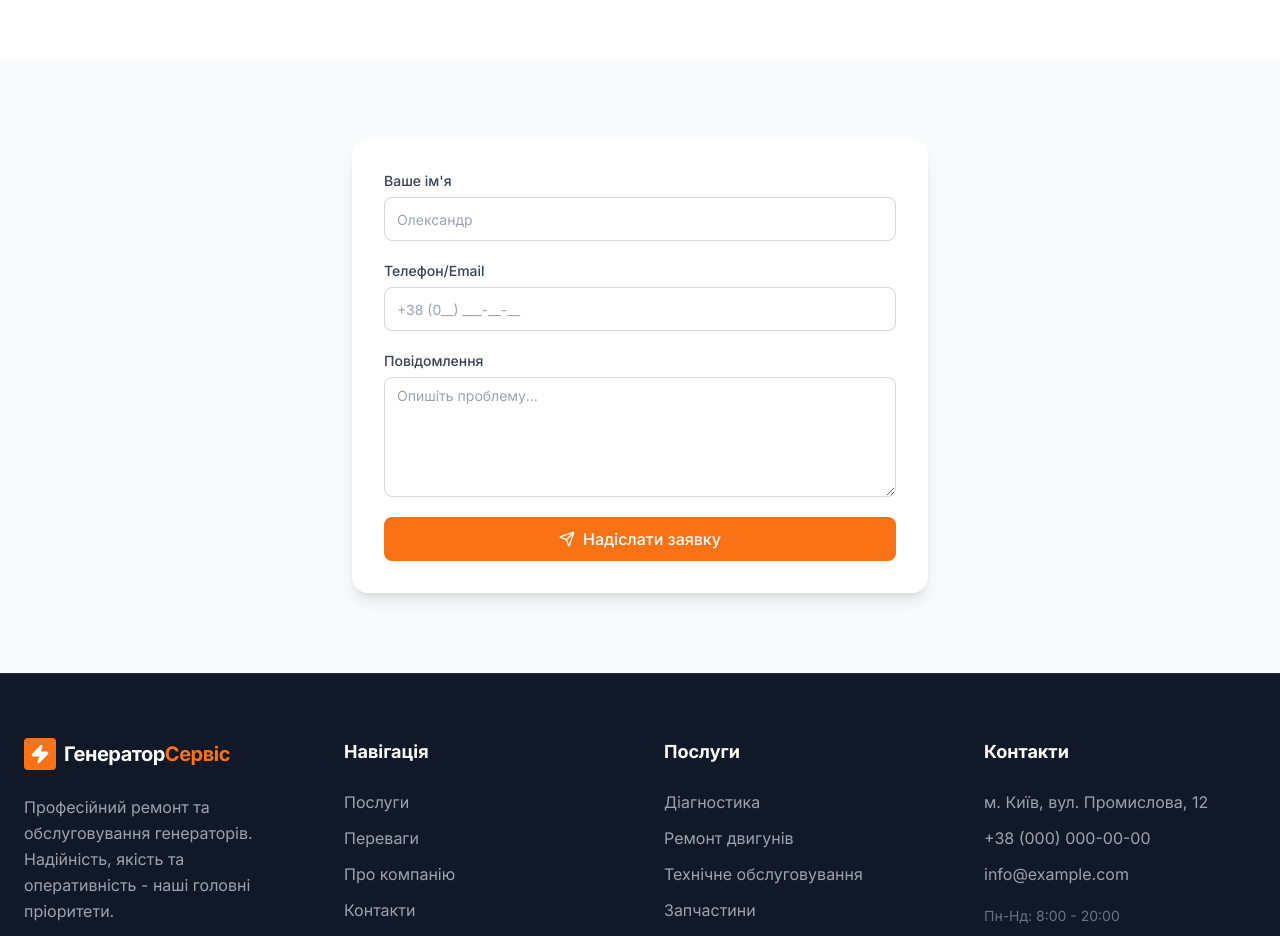
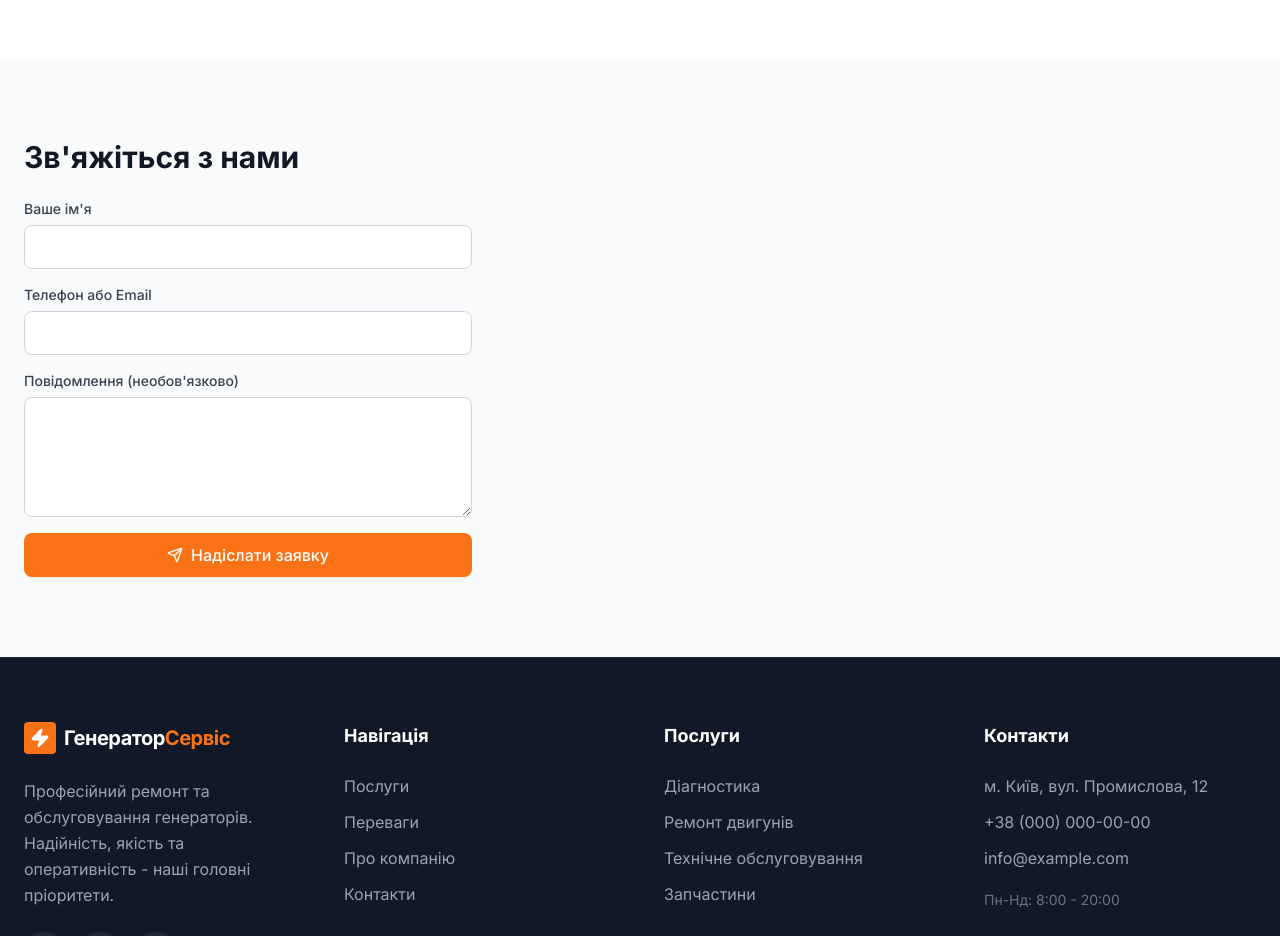
Before and after one commit to AlanKharisov/Generator, a React (Vite) app: page / in a window 1280 px wide. Shown: the part 2560-3496 px from the top of the page. Built offline with nearby package versions, Linux system fonts and the light colour scheme.

Commit message:
Refactor ContactSection form submission handling

```diff
--- a/src/components/ContactSection.tsx
+++ b/src/components/ContactSection.tsx
@@ -1,40 +1,48 @@
-import React, { useState } from "react";
-import { Input } from "./ui/Input";
-import { Textarea } from "./ui/Textarea";
-import { Button } from "./ui/Button";
-import { Send } from "lucide-react";
+import React, { useState } from 'react';
+import { Button } from './ui/Button';
+import { Input } from './ui/Input';
+import { Textarea } from './ui/Textarea';
+import { Send } from 'lucide-react';
 
 export function ContactSection() {
   const [isSubmitting, setIsSubmitting] = useState(false);
   const [isSuccess, setIsSuccess] = useState(false);
+  const [errorMsg, setErrorMsg] = useState('');
 
   const handleSubmit = async (e: React.FormEvent<HTMLFormElement>) => {
     e.preventDefault();
     setIsSubmitting(true);
+    setErrorMsg('');
 
-    const formData = {
-      name: (e.currentTarget.elements.namedItem("name") as HTMLInputElement).value,
-      email: (e.currentTarget.elements.namedItem("email") as HTMLInputElement).value,
-      message: (e.currentTarget.elements.namedItem("message") as HTMLTextAreaElement).value,
+    // Беремо дані форми через FormData
+    const form = e.currentTarget;
+    const formData = new FormData(form);
+    const data = {
+      name: formData.get('name')?.toString() || '',
+      email: formData.get('email')?.toString() || '',
+      message: formData.get('message')?.toString() || '',
     };
 
     try {
-      const res = await fetch("https://generator-contact.alankharisov1.workers.dev", {
-        method: "POST",
-        headers: { "Content-Type": "application/json" },
-        body: JSON.stringify(formData),
+      const res = await fetch('https://generator-contact.alankharisov1.workers.dev/', {
+        method: 'POST',
+        headers: {
+          'Content-Type': 'application/json',
+        },
+        body: JSON.stringify(data), // Обов'язково JSON
       });
 
       if (!res.ok) {
         const text = await res.text();
-        throw new Error(text);
+        throw new Error(`Worker помилка: ${res.status} ${text}`);
       }
 
       setIsSuccess(true);
-      e.currentTarget.reset();
+      form.reset(); // Очищаємо форму після успіху
       setTimeout(() => setIsSuccess(false), 5000);
-    } catch (err) {
-      alert("Помилка при відправці: " + err.message);
+    } catch (err: any) {
+      console.error(err);
+      setErrorMsg('Помилка при відправці. Спробуйте ще раз.');
     } finally {
       setIsSubmitting(false);
     }
@@ -42,22 +50,27 @@ export function ContactSection() {
 
   return (
     <section className="py-20 bg-gray-50">
-      <div className="max-w-xl mx-auto bg-white p-8 rounded-2xl shadow-lg">
-        {isSuccess ? (
-          <div className="text-center text-green-600">
-            <p className="text-xl font-bold">Дякуємо!</p>
-            <p>Ваша заявка прийнята. Ми зв'яжемося з вами найближчим часом.</p>
+      <div className="container mx-auto px-4 md:px-6">
+        <h2 className="text-3xl font-bold text-gray-900 mb-6">Зв'яжіться з нами</h2>
+
+        {isSuccess && (
+          <div className="mb-6 p-4 bg-green-100 rounded">
+            Заявка успішно надіслана! Ми зв'яжемося з вами найближчим часом.
           </div>
-        ) : (
-          <form onSubmit={handleSubmit} className="space-y-5">
-            <Input name="name" label="Ваше ім'я" placeholder="Олександр" required />
-            <Input name="email" label="Телефон/Email" placeholder="+38 (0__) ___-__-__" required />
-            <Textarea name="message" label="Повідомлення" placeholder="Опишіть проблему..." rows={4} />
-            <Button type="submit" isLoading={isSubmitting} className="w-full">
-              <Send className="mr-2 h-4 w-4" /> Надіслати заявку
-            </Button>
-          </form>
         )}
+
+        <form onSubmit={handleSubmit} className="space-y-4 max-w-md">
+          <Input name="name" label="Ваше ім'я" required />
+          <Input name="email" label="Телефон або Email" required />
+          <Textarea name="message" label="Повідомлення (необов'язково)" rows={4} />
+
+          {errorMsg && <p className="text-red-500">{errorMsg}</p>}
+
+          <Button type="submit" isLoading={isSubmitting} className="w-full">
+            <Send className="mr-2 h-4 w-4" />
+            Надіслати заявку
+          </Button>
+        </form>
       </div>
     </section>
   );
```
